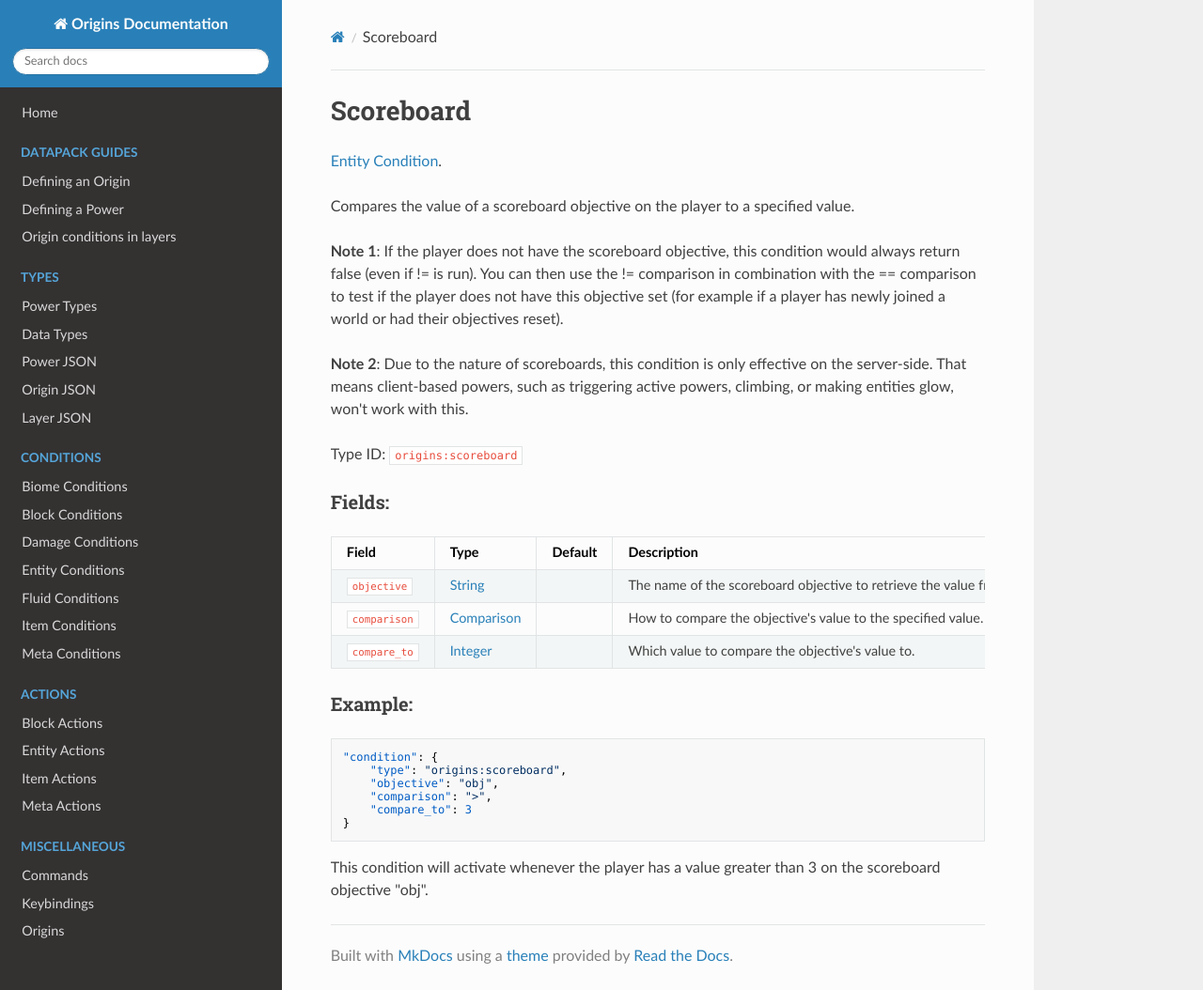
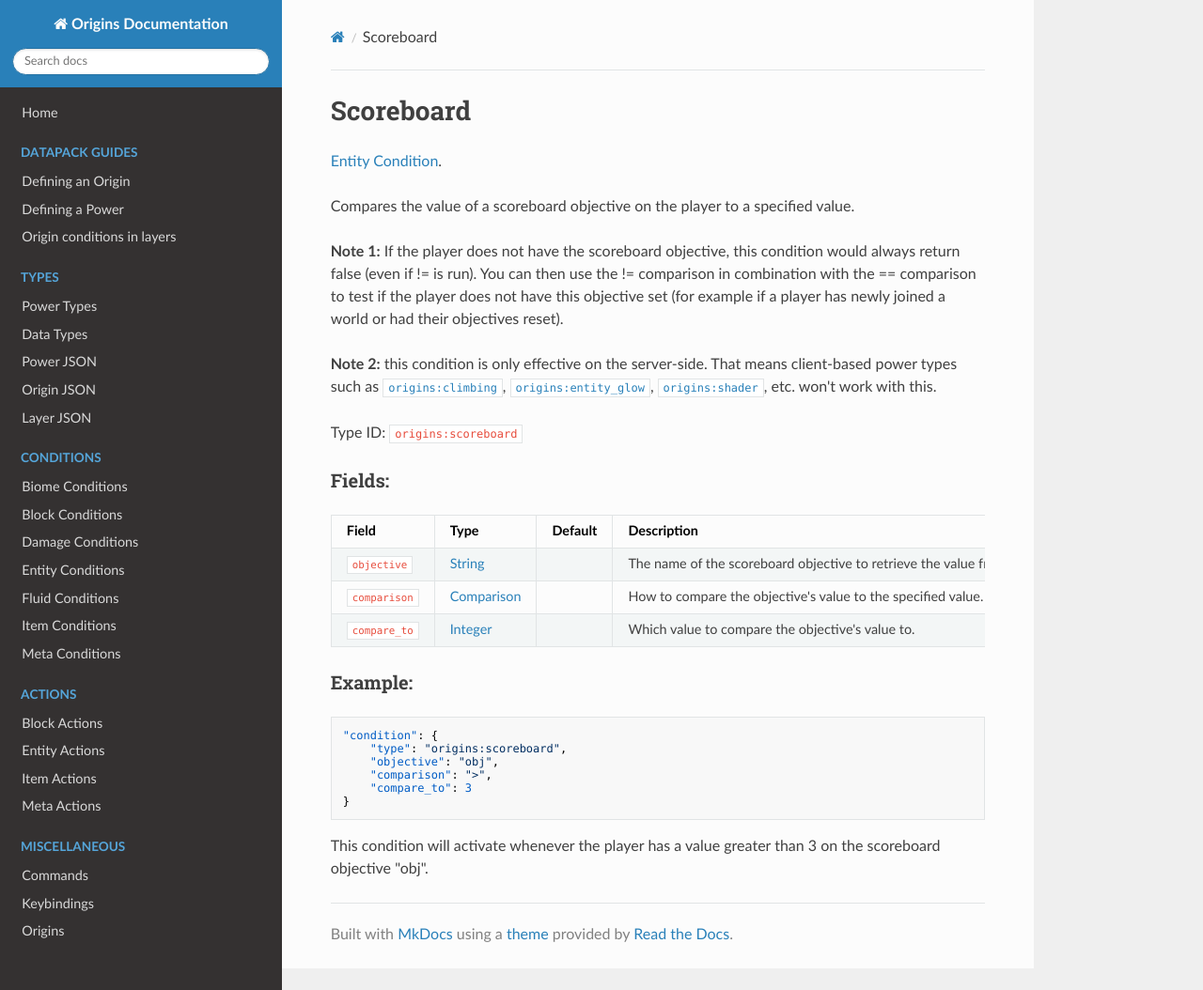
Before and after one commit to apace100/origins-docs, an MkDocs documentation site: the page built from docs/entity_conditions/scoreboard.md, in a window 1280 px wide and 1054 px high. Shown: the whole window at 94% size. Built offline with MkDocs 1.6.1, drawn with Linux system fonts in a browser that asks for light colours; nearby versions of some CDN libraries.

Commit message:
Update notes for `predicate.md` and `scoreboard.md`

```diff
--- a/docs/entity_conditions/scoreboard.md
+++ b/docs/entity_conditions/scoreboard.md
@@ -8,9 +8,9 @@ date: 2021-04-04
 
 Compares the value of a scoreboard objective on the player to a specified value.
 
-**Note 1**: If the player does not have the scoreboard objective, this condition would always return false (even if != is run). You can then use the != comparison in combination with the == comparison to test if the player does not have this objective set (for example if a player has newly joined a world or had their objectives reset).
+**Note 1:** If the player does not have the scoreboard objective, this condition would always return false (even if != is run). You can then use the != comparison in combination with the == comparison to test if the player does not have this objective set (for example if a player has newly joined a world or had their objectives reset).
 
-**Note 2**: Due to the nature of scoreboards, this condition is only effective on the server-side. That means client-based powers, such as triggering active powers, climbing, or making entities glow, won't work with this.
+**Note 2:** this condition is only effective on the server-side. That means client-based power types such as [`origins:climbing`](../power_types/climbing.md), [`origins:entity_glow`](../power_types/entity_glow.md), [`origins:shader`](../power_types/shader.md), etc. won't work with this.
 
 Type ID: `origins:scoreboard`
 
```
Also changed, not shown: docs/entity_conditions/predicate.md (+1 -1 lines).
